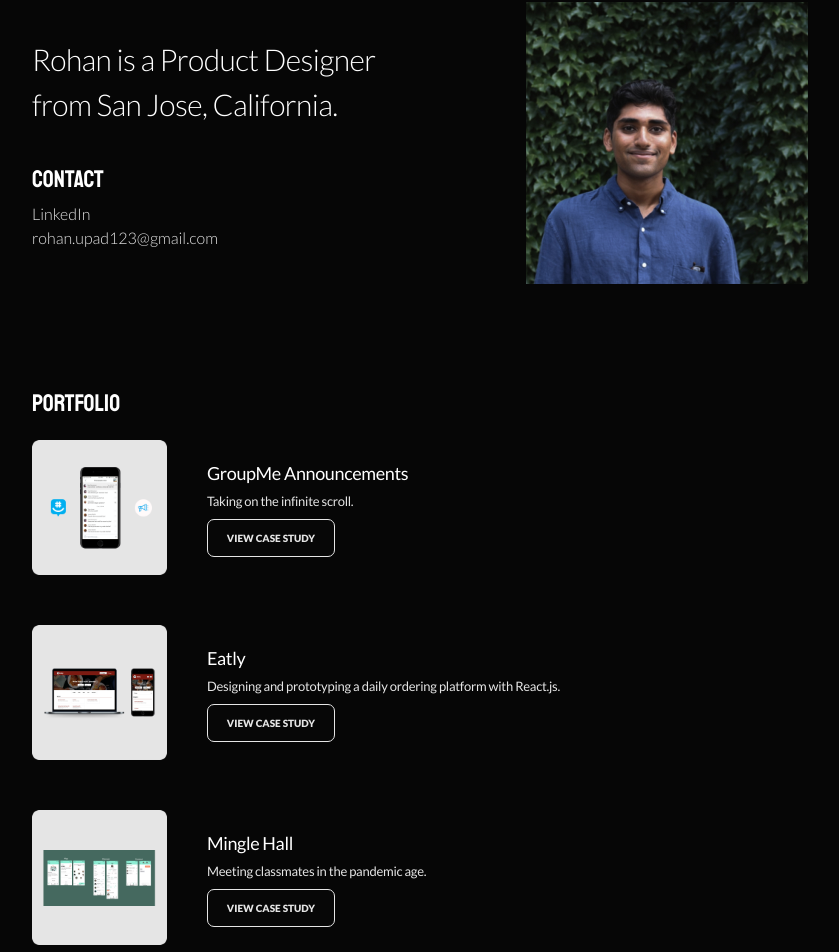
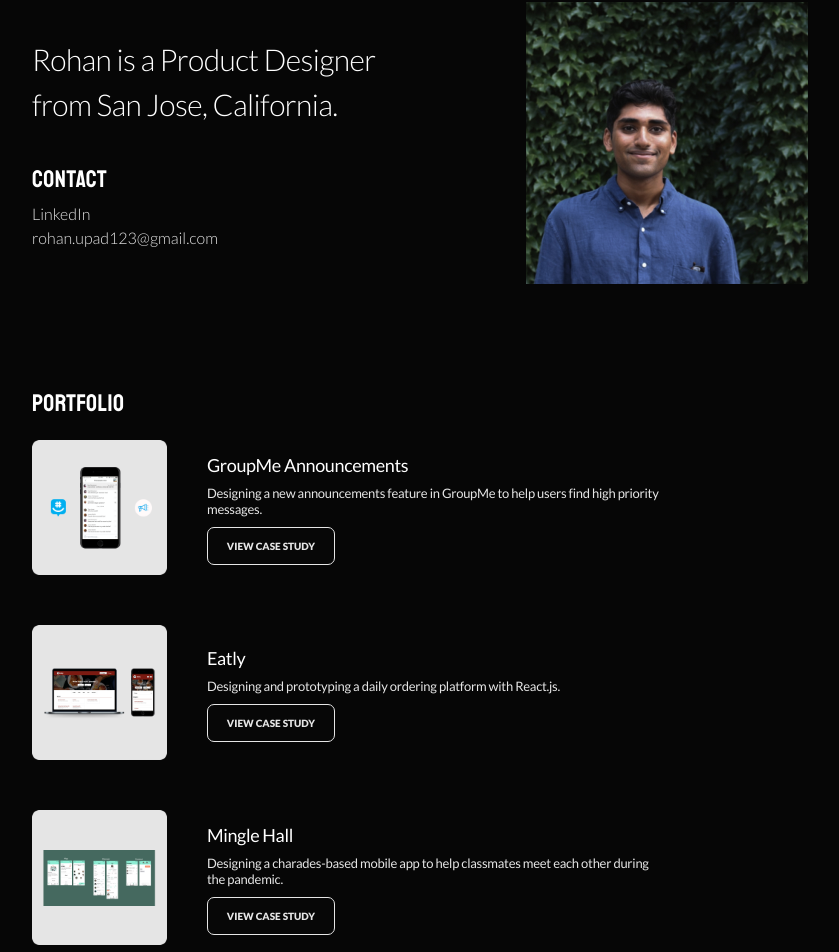
Before and after one commit to rohan-upad/portfolio-site, a Next.js app: page / in a window 1280 px wide. Shown: the part 200-1152 px from the top of the page, without its empty margins (220-1059 px from the left). Built offline with nearby package versions, Linux system fonts and the light colour scheme.

Commit message:
fix descriptions

```diff
--- a/components/layout.module.css
+++ b/components/layout.module.css
@@ -15,6 +15,7 @@
     width: 100%;
     font-family: 'Staatliches';
     font-weight: 100;
+    letter-spacing: .02em;
 }
 
 .homeLink {
--- a/pages/index.jsx
+++ b/pages/index.jsx
@@ -36,7 +36,8 @@
             <div id = "groupMeImg"className = {styles.itemImg}></div>
             <div className = {styles.itemContent}>
               <p className = {styles.itemTitle}>GroupMe Announcements</p>
-              <p className = {styles.itemBody}>Taking on the infinite scroll.</p>
+              <p className = {styles.itemBody}>Designing a new announcements feature in GroupMe
+              to help users find high priority messages.</p>
               <a target="_blank" href = "https://rohanupadhyayula.medium.com/groupme-announcements-overcoming-the-infinite-scroll-6b0ac92e724b"
               className = {styles.caseButton}>VIEW CASE STUDY</a>
             </div>
@@ -54,7 +55,8 @@
             <div id = "mingleHallImg" className = {styles.itemImg}></div>
             <div className = {styles.itemContent}>
               <p className = {styles.itemTitle}>Mingle Hall</p>
-              <p className = {styles.itemBody}>Meeting classmates in the pandemic age.</p>
+              <p className = {styles.itemBody}>Designing a charades-based mobile app to help classmates meet each other
+              during the pandemic.</p>
               <a target="_blank" href = "https://rohanupadhyayula.medium.com/mingle-hall-meeting-classmates-in-the-pandemic-age-8ca35fe13918"
               className = {styles.caseButton}>VIEW CASE STUDY</a>
             </div>
--- a/styles/Home.module.css
+++ b/styles/Home.module.css
@@ -117,6 +117,7 @@
     margin-bottom: 18px;
     padding-bottom: 0px;
     padding-top: 0px;
+    letter-spacing: .02em;
 }
 
 .contactText {
@@ -130,6 +131,7 @@
     margin-bottom: 0px;
     padding-bottom: 0px;
     margin-top: 0px;
+    letter-spacing: .02em;
 }
 
 @keyframes fadein {
```
